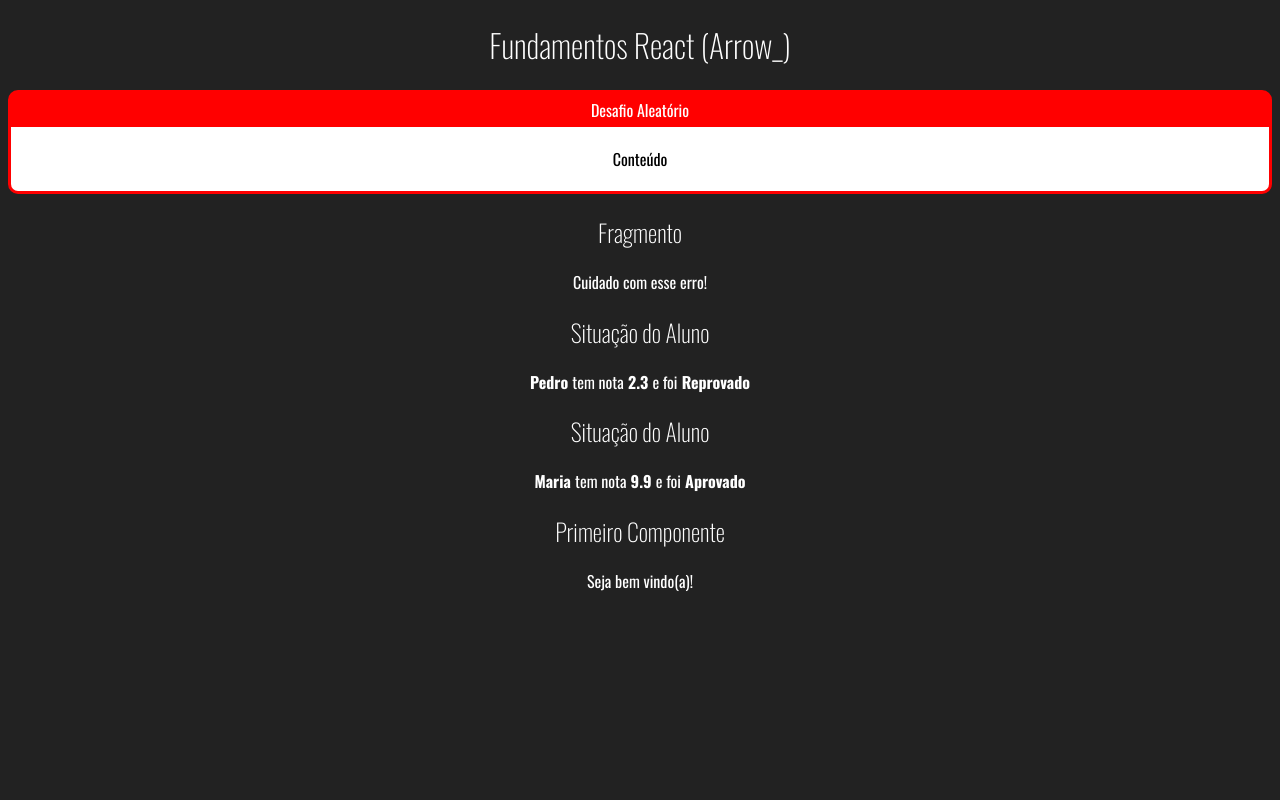
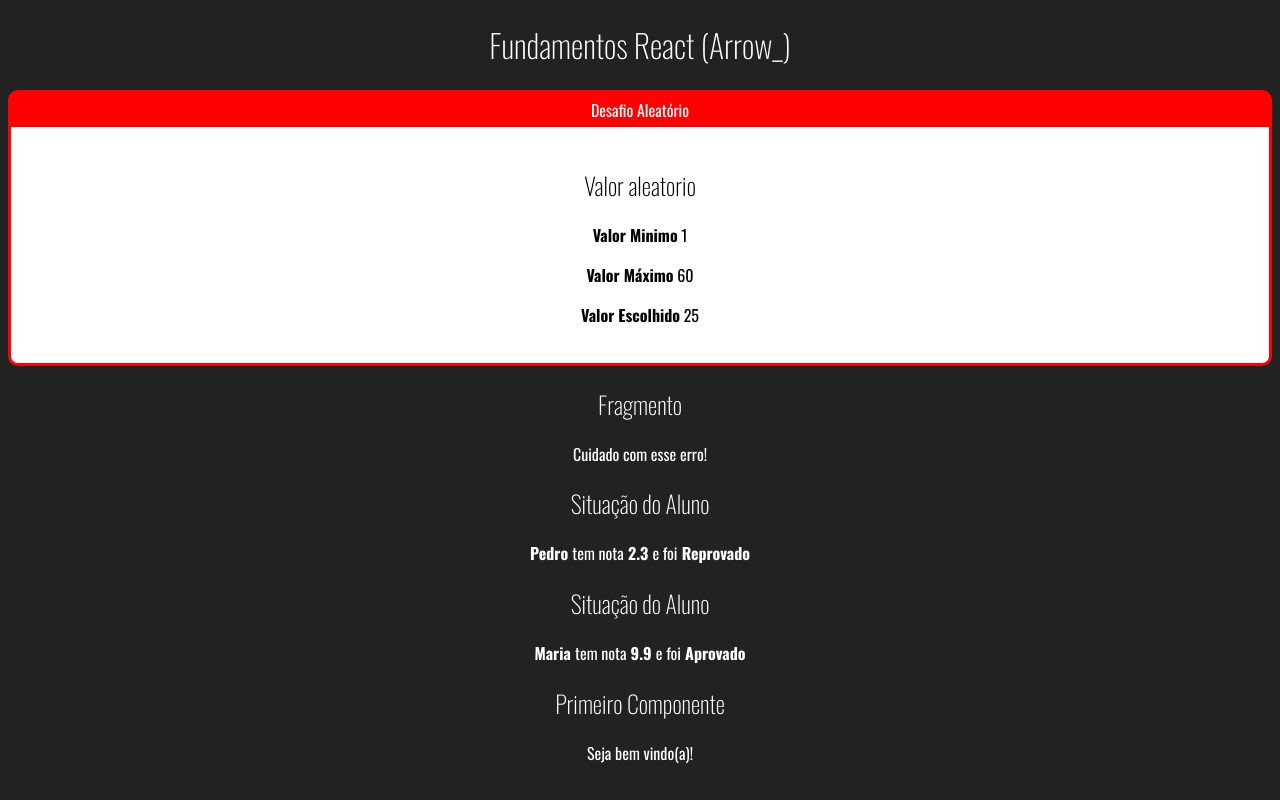
Before and after one commit to lucasg13info/curso-react, a React (Create React App) app in the folder fundamentos-react/: page / in a window 1280 px wide. Built offline with nearby package versions, Linux system fonts and the light colour scheme.

Commit message:
Usanod props.children para acessar componentes filhos do app.jsx

```diff
--- a/fundamentos-react/src/components/basicos/layout/Card.jsx
+++ b/fundamentos-react/src/components/basicos/layout/Card.jsx
@@ -7,7 +7,7 @@ export default props =>{
         <div className="Card">
             <div className="Title">{ props.titulo }</div>
             <div className="Content">
-                Conteúdo
+                {props.children}
             </div>
 
         </div>
```
